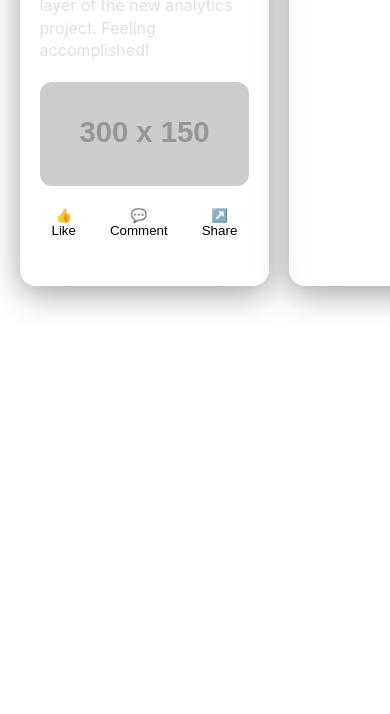
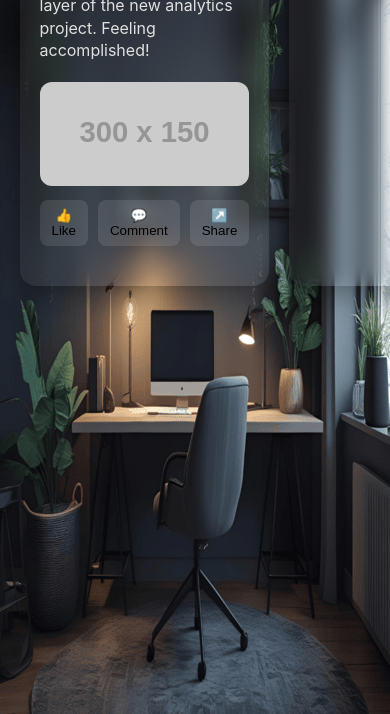
Before and after one commit to ReinerDJ/ReinerDJ.github.io, a plain HTML site: page index.html in a window 390 px wide. Shown: the part 130-844 px from the top of the page. Drawn offline with Linux system fonts and the light colour scheme; placeholder pictures from the web are drawn by us.

Commit message:
Update style.css

```diff
--- a/style.css
+++ b/style.css
@@ -7,7 +7,7 @@
 
 /* 2) Base body + background (desktop) */
 body {
-  background: url("assets/images/bg-desktop.png") center/cover no-repeat;
+  background: url("assets/images/bg_desktop.png") center/cover no-repeat;
   font-family: 'Inter', sans-serif;
   color: #e0e0e0;
   min-height: 100vh;
@@ -17,13 +17,13 @@ body {
 /* Laptop & smaller */
 @media (max-width: 1440px) {
   body {
-    background: url("assets/images/bg-laptop.png") center/cover no-repeat;
+    background: url("assets/images/bg_laptop.png") center/cover no-repeat;
   }
 }
 /* Mobile & smaller */
 @media (max-width: 390px) {
   body {
-    background: url("assets/images/bg-mobile.png") center/cover no-repeat;
+    background: url("assets/images/bg_mobile.png") center/cover no-repeat;
   }
 }
 
```
